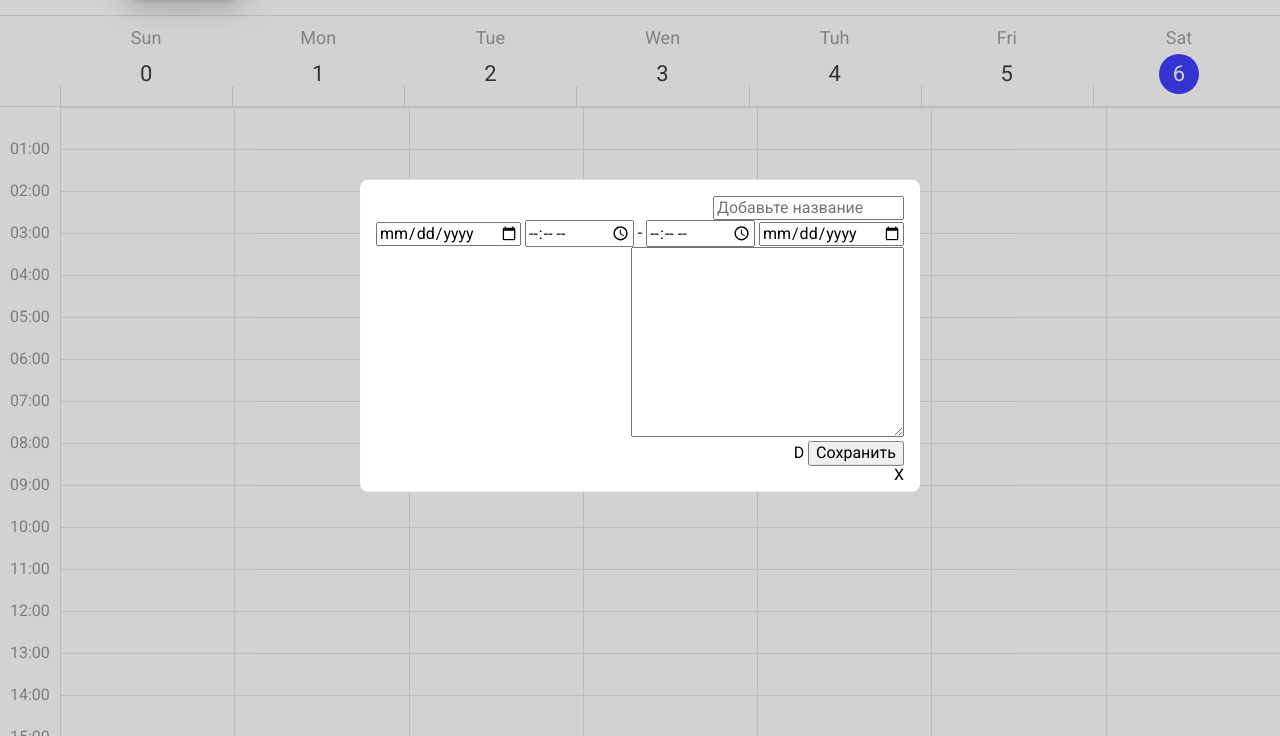
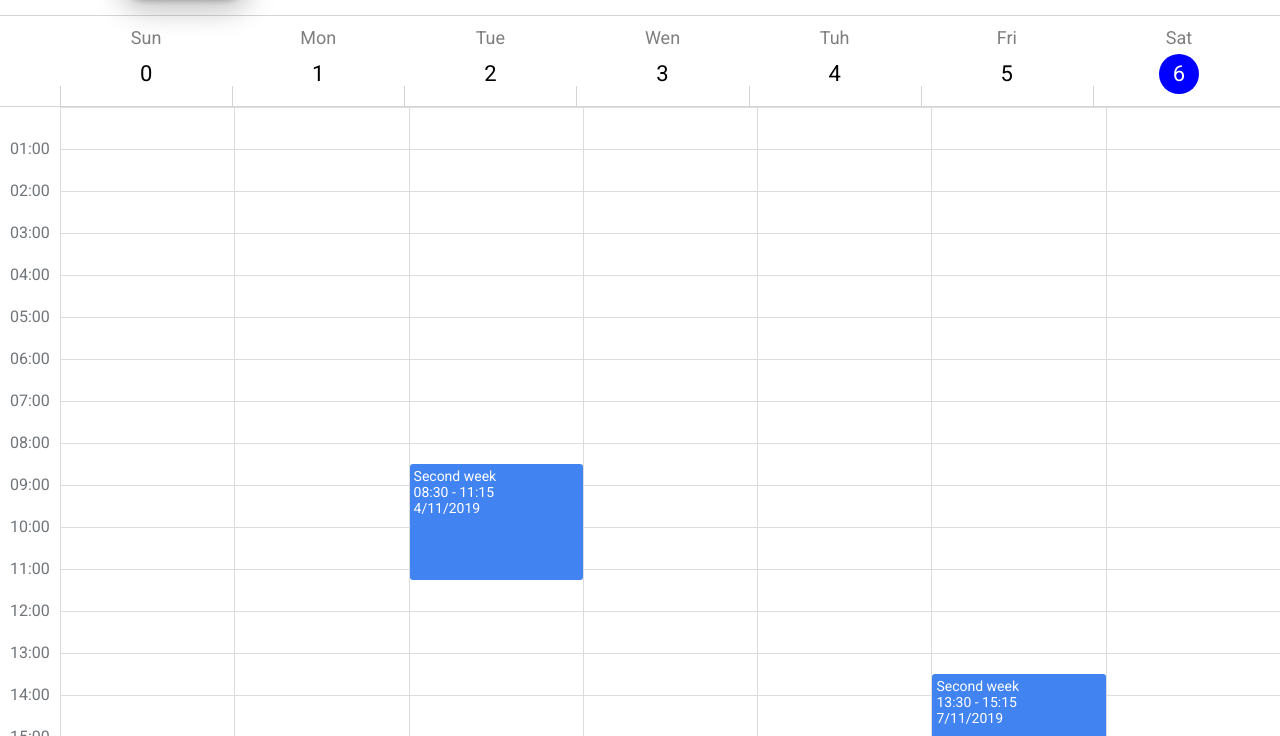
Before and after one commit to DereviankoViacheslav/calendar-web-app, a plain HTML site: page index.html in a window 1280 px wide. Shown: the part 64-800 px from the top of the page. Drawn offline with nearby package versions, Linux system fonts and the light colour scheme.

Commit message:
add showEvents.js

```diff
--- a/index.html
+++ b/index.html
@@ -37,23 +37,23 @@
             <div class="days"></div>
         </div>
     </main>
-    <div class="popup-layer">
-        <div class="popup event">
-            <input class="event__name" type="text" placeholder="Добавьте название">
+    <div class="popup-layer display-none">
+        <form class="popup event">
+            <input class="event__name" name="eventName" type="text" placeholder="Добавьте название">
             <div class="popup__picker">
-                <input class="event__date-start" type="date">
-                <input class="event__time-start" type="time">
+                <input class="event__date-start" name="eventDateStart" type="date">
+                <input class="event__time-start" name="eventTimeStart" type="time">
                 <span>-</span>
-                <input class="event__time-end" type="time">
-                <input class="event__date-end" type="date">
+                <input class="event__time-end" name="eventTimeEnd" type="time">
+                <input class="event__date-end" name="eventDateEnd" type="date">
             </div>
-            <textarea class="event__description" name="event__description" cols="30" rows="10"></textarea>
+            <textarea class="event__description" name="eventDescription" cols="30" rows="10"></textarea>
             <div class="footer-popup">
                 <span class="event__btn-delete">D</span>
                 <button class="event__btn-save">Сохранить</button>
             </div>
             <span class="popup__btn-close">X</span>
-        </div>
+        </form>
     </div>
     <script src="./src/js/index.js" type="module"></script>
 </body>
--- a/src/js/createDays.js
+++ b/src/js/createDays.js
@@ -1,14 +1,39 @@
 function addDays() {
     const days = document.querySelector('.days');
+
+    let weekday = getLastMonday();
     const arrDaysElems = [];
 
     for (let i = 0; i < 7; i++) {
         const day = document.createElement('div');
         day.classList.add('column-day');
+        day.setAttribute('data-date',
+            `${weekday.getFullYear()}-${weekday.getMonth() + 1}-${weekday.getDate()}`);
+        weekday = getNextDate(weekday);
         arrDaysElems.push(day);
     }
 
     days.append(...arrDaysElems);
 };
 
+function getLastMonday() {
+    let currentDate = new Date();
+    let currentDayOfWeek = currentDate.getDay();
+    let lastMonday = undefined;
+
+    if (currentDayOfWeek !== 1) {
+        currentDayOfWeek = currentDayOfWeek === 0 ? 6 : currentDayOfWeek - 1;
+        currentDate = currentDate.getTime() - (currentDayOfWeek * 24 * 60 * 60 * 1000);
+        lastMonday = new Date(currentDate);
+    }
+
+    return lastMonday;
+};
+
+function getNextDate(day) {
+    let dateInMs = day.getTime();
+
+    return new Date(dateInMs + (24 * 60 * 60 * 1000));
+};
+
 export { addDays };
--- a/src/js/createEvent.js
+++ b/src/js/createEvent.js
@@ -1,49 +1,28 @@
 import { addEvent } from './storage.js'
+import { showEvents } from './showEvents.js';
 
 function createEvent() {
     const btnSave = document.querySelector('.event__btn-save');
     btnSave.addEventListener('click', createObjectEvent);
 
-    function createObjectEvent() {
+    function createObjectEvent(ev) {
+        ev.preventDefault();
         const inputEventName = document.querySelector('.event__name');
         const inputEventDateStart = document.querySelector('.event__date-start');
         const inputEventDateEnd = document.querySelector('.event__date-end');
         const inputEventTimeStart = document.querySelector('.event__time-start');
         const inputEventTimeEnd = document.querySelector('.event__time-end');
         const inputEventDescription = document.querySelector('.event__description');
-        const eventName = inputEventName.value;
-        const eventDateStart = inputEventDateStart.value;
-        const eventDateEnd = inputEventDateEnd.value;
-        const eventTimeStart = inputEventTimeStart.value;
-        const eventTimeEnd = inputEventTimeEnd.value;
-        const eventDescription = inputEventDescription.value;
 
-        const persedDateStart = eventDateStart.split('-');
-        const persedDateEnd = eventDateEnd.split('-');
-        const persedTimeStart = eventTimeStart.split(':');
-        const persedTimeEnd = eventTimeEnd.split(':');
-
-        const eventStart = new Date(
-            persedDateStart[0],
-            persedDateStart[1] - 1,
-            persedDateStart[2],
-            persedTimeStart[0],
-            persedTimeStart[1],
-        );
-        const eventEnd = new Date(
-            persedDateEnd[0],
-            persedDateEnd[1] - 1,
-            persedDateEnd[2],
-            persedTimeEnd[0],
-            persedTimeEnd[1],
-        );
+        const eventStart = new Date(inputEventDateStart.value + 'T' + inputEventTimeStart.value);
+        const eventEnd = new Date(inputEventDateEnd.value + 'T' + inputEventTimeEnd.value);
 
         const event = {
             id: Date.now(),
-            name: eventName,
+            name: inputEventName.value,
             startDate: eventStart,
             endDate: eventEnd,
-            description: eventDescription,
+            description: inputEventDescription.value,
         };
 
         addEvent(event);
@@ -56,6 +35,7 @@ function createEvent() {
         inputEventDescription.value = '';
 
         document.querySelector('.popup-layer').classList.toggle('display-none');
+        showEvents();
     };
 };
 
--- a/src/js/index.js
+++ b/src/js/index.js
@@ -6,6 +6,7 @@ import { addContentSidebar } from './createSidebar.js';
 import { addDays } from './createDays.js';
 import { showPopupWindow } from './showPopupWindow.js';
 import { createEvent } from './createEvent.js';
+import { showEvents } from './showEvents.js';
 
 days();
 writing();
@@ -14,3 +15,4 @@ addContentSidebar();
 addDays();
 showPopupWindow();
 createEvent();
+showEvents();
--- /dev/null
+++ b/src/js/showEvents.js
@@ -0,0 +1,60 @@
+import { getEvents, getEventById, addEvent, deleteEvent } from './storage.js'
+
+function showEvents() {
+    const days = [...document.querySelectorAll('.column-day')];
+
+    days.map(day => {
+        const dateFromAttribute = new Date(day.dataset.date);
+        const listEventsDay = getEvents().filter(event => {
+            const startDateEvent = new Date(event.startDate);
+            startDateEvent.setHours(0, 0, 0, 0);
+            return dateFromAttribute.getTime() === startDateEvent.getTime();
+        });
+
+        day.append(...getListEventsHTML(listEventsDay));
+    });
+};
+
+function getListEventsHTML(arrEvents) {
+
+    return arrEvents.map(elem => {
+        const event = document.createElement('div');
+        event.setAttribute('id', elem.id);
+        event.classList.add('dayEvent');
+
+        const title = document.createElement('div');
+        title.textContent = elem.name;
+
+        const timeElem = document.createElement('span');
+
+        const dateElem = document.createElement('div');
+        const startYear = elem.startDate.getFullYear();
+        const startMonth = elem.startDate.getMonth();
+        const startDate = elem.startDate.getDate();
+        dateElem.textContent = `${startDate}/${startMonth}/${startYear}`;
+
+        const startHours = elem.startDate.getHours();
+        const startMinutes = elem.startDate.getMinutes();
+        const endHours = elem.endDate.getHours();
+        const endMinutes = elem.endDate.getMinutes();
+
+        const startHoursText = startHours < 10 ? `0${startHours}` : startHours;
+        const startMinutesText = startMinutes < 10 ? `0${startMinutes}` : startMinutes;
+        const endHoursText = endHours < 10 ? `0${endHours}` : endHours;
+        const endMinutesText = endMinutes < 10 ? `0${endMinutes}` : endMinutes;
+        timeElem.textContent =
+            `${startHoursText}:${startMinutesText} - ${endHoursText}:${endMinutesText}`;
+
+        const valueMinuteMoveY = 42 / 60;
+        const startPointY = valueMinuteMoveY * ((startHours * 60) + startMinutes);
+        event.style.top = `${startPointY}px`;
+
+        const diffMinutes = (Date.parse(elem.endDate) - Date.parse(elem.startDate)) / (1000 * 60);
+        event.style.height = `${valueMinuteMoveY * diffMinutes}px`;
+
+        event.append(title, timeElem, dateElem);
+        return event;
+    });
+}
+
+export { showEvents };
--- a/src/js/showPopupWindow.js
+++ b/src/js/showPopupWindow.js
@@ -1,13 +1,17 @@
 function showPopupWindow() {
     const scheduleDays = document.querySelector('.days');
     scheduleDays.addEventListener('click', showPopup);
+
+    const navigateCreateButton = document.querySelector('.navigate_create');
+    navigateCreateButton.addEventListener('click', showPopup);
 
     const popupLayer = document.querySelector('.popup-layer');
     popupLayer.addEventListener('click', showPopup);
 
     function showPopup(event) {
         if (event.target.classList.contains('popup-layer') ||
-            event.target.classList.contains('column-day')) {
+            event.target.classList.contains('column-day') ||
+            event.target.classList.contains('navigate_create')) {
             popupLayer.classList.toggle('display-none');
         }
     }
--- a/src/js/storage.js
+++ b/src/js/storage.js
@@ -1,12 +1,52 @@
 const events = [
     {
         id: 0,
-        name: 'First event',
-        createDate: new Date(2019, 12, 4),
-        startDate: new Date(2019, 12, 7, 9, 30),
-        endDate: new Date(2019, 12, 7, 10, 30),
+        name: 'First week',
+        createDate: new Date(2019, 10, 1),
+        startDate: new Date(2019, 11, 1, 7, 0),
+        endDate: new Date(2019, 11, 1, 9, 45),
         description: 'Description text',
-    }
+    },
+    {
+        id: 1,
+        name: 'First week',
+        createDate: new Date(2019, 10, 1),
+        startDate: new Date(2019, 10, 27, 10, 30),
+        endDate: new Date(2019, 10, 27, 12, 15),
+        description: 'Description text',
+    },
+    {
+        id: 2,
+        name: 'Second week',
+        createDate: new Date(2019, 10, 1),
+        startDate: new Date(2019, 11, 4, 8, 30),
+        endDate: new Date(2019, 11, 4, 11, 15),
+        description: 'Description text',
+    },
+    {
+        id: 3,
+        name: 'Second week',
+        createDate: new Date(2019, 10, 1),
+        startDate: new Date(2019, 11, 7, 13, 30),
+        endDate: new Date(2019, 11, 7, 15, 15),
+        description: 'Description text',
+    },
+    {
+        id: 4,
+        name: 'Third week',
+        createDate: new Date(2019, 10, 1),
+        startDate: new Date(2019, 11, 10, 7, 30),
+        endDate: new Date(2019, 11, 10, 9, 15),
+        description: 'Description text',
+    },
+    {
+        id: 5,
+        name: 'Third week',
+        createDate: new Date(2019, 10, 1),
+        startDate: new Date(2019, 11, 15, 16, 0),
+        endDate: new Date(2019, 11, 15, 19, 0),
+        description: 'Description text',
+    },
 ];
 
 function getEvents() {
--- /dev/null
+++ b/src/sass/event.scss
@@ -0,0 +1,10 @@
+.dayEvent {
+    position: absolute;
+    min-height: content;
+    width: 100%;
+    padding: 4px;
+    border-radius: 3px;
+    background-color: #4183f1;
+    font-size: 14px;
+    color: white;
+}
--- a/src/sass/index.scss
+++ b/src/sass/index.scss
@@ -4,3 +4,4 @@
 
 @import './schedule.scss';
 @import './popup.scss';
+@import './event.scss'
--- a/src/sass/schedule.scss
+++ b/src/sass/schedule.scss
@@ -37,6 +37,7 @@
 }
 
 .column-day {
+    position: relative;
     width: 100%;
     border-left: 1px solid #dadce0;
 }
```
Also changed, not shown: main.css, 1 other file.
